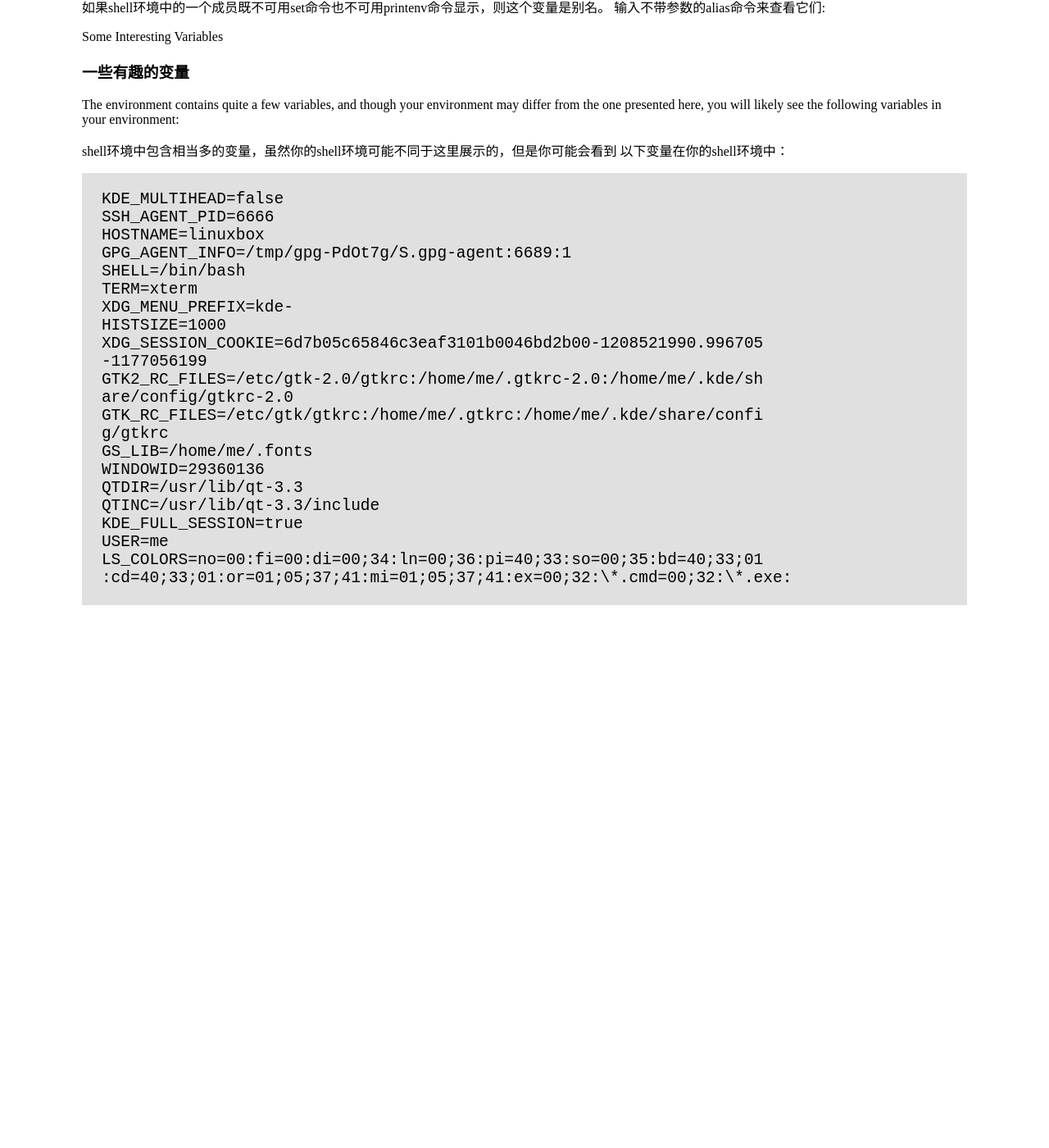
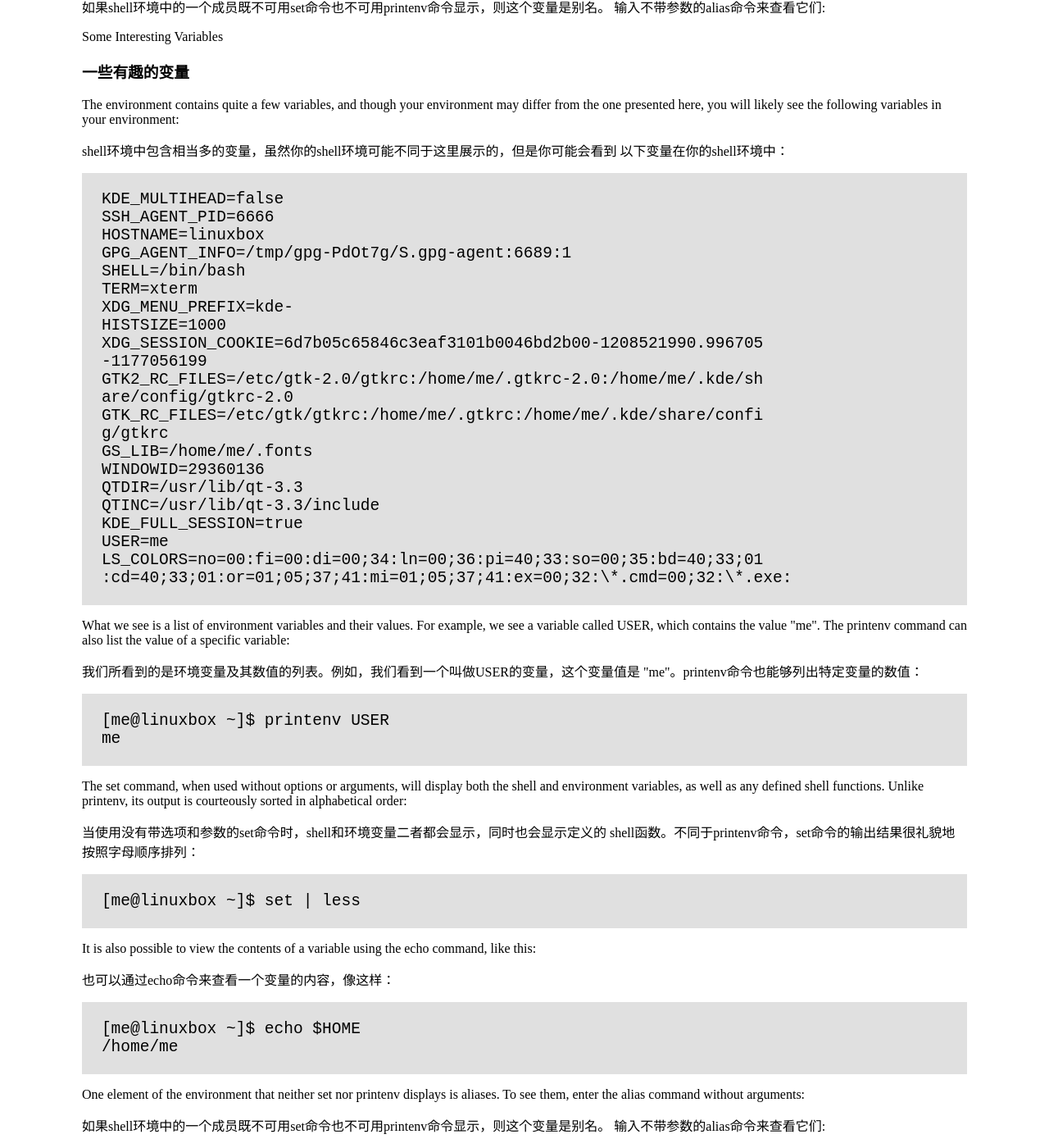
Before and after one commit to billie66/TLCL, a Jekyll site: the page built from book/environment.md, in a window 1280 px wide and 1400 px high, scrolled down 1809 px. Shown: the whole window at 82% size. Built offline with Jekyll 4.4.1, drawn with Linux system fonts in a browser that asks for light colours; Markdown is read by kramdown in place of the engine named in the settings; before the commit the page ends 2555 px from its top, so only the background shows below that.

Commit message:
add more 12th

```diff
--- a/book/environment.md
+++ b/book/environment.md
@@ -140,3 +140,41 @@ USER=me
 LS_COLORS=no=00:fi=00:di=00;34:ln=00;36:pi=40;33:so=00;35:bd=40;33;01
 :cd=40;33;01:or=01;05;37;41:mi=01;05;37;41:ex=00;32:\*.cmd=00;32:\*.exe:</tt>
 </pre></div>
+
+What we see is a list of environment variables and their values. For example, we see a
+variable called USER, which contains the value &quot;me&quot;. The printenv command can
+also list the value of a specific variable:
+
+我们所看到的是环境变量及其数值的列表。例如，我们看到一个叫做USER的变量，这个变量值是
+&quot;me&quot;。printenv命令也能够列出特定变量的数值：
+
+<div class="code"><pre>
+<tt>[me@linuxbox ~]$ printenv USER
+me</tt>
+</pre></div>
+
+The set command, when used without options or arguments, will display both the shell
+and environment variables, as well as any defined shell functions. Unlike printenv,
+its output is courteously sorted in alphabetical order:
+
+当使用没有带选项和参数的set命令时，shell和环境变量二者都会显示，同时也会显示定义的
+shell函数。不同于printenv命令，set命令的输出结果很礼貌地按照字母顺序排列：
+
+<div class="code"><pre>
+<tt>[me@linuxbox ~]$ set | less</tt>
+</pre></div>
+
+It is also possible to view the contents of a variable using the echo command, like this:
+
+也可以通过echo命令来查看一个变量的内容，像这样：
+
+<div class="code"><pre>
+<tt>[me@linuxbox ~]$ echo $HOME
+/home/me</tt>
+</pre></div>
+
+One element of the environment that neither set nor printenv displays is aliases. To
+see them, enter the alias command without arguments:
+
+如果shell环境中的一个成员既不可用set命令也不可用printenv命令显示，则这个变量是别名。
+输入不带参数的alias命令来查看它们:
```
Also changed, not shown: 1 other file.
